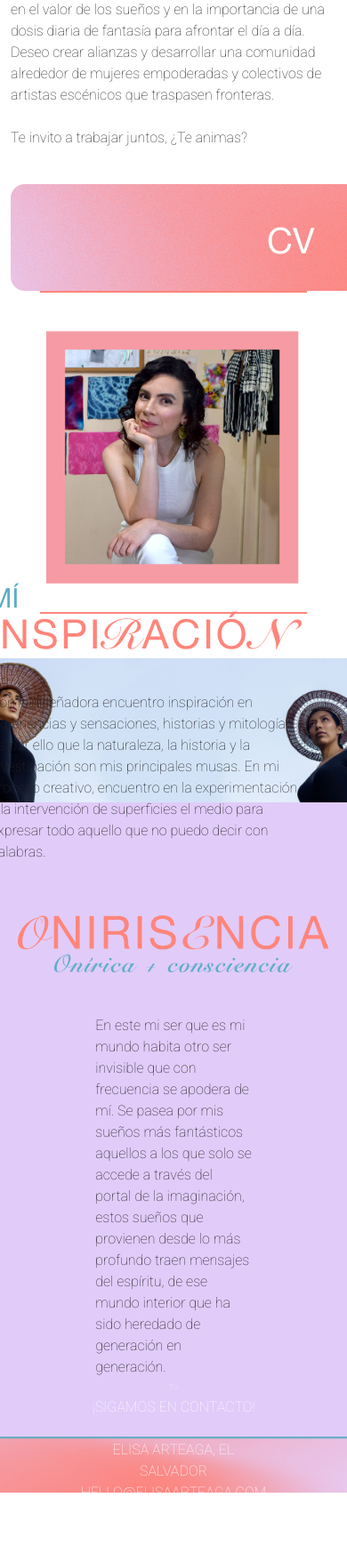
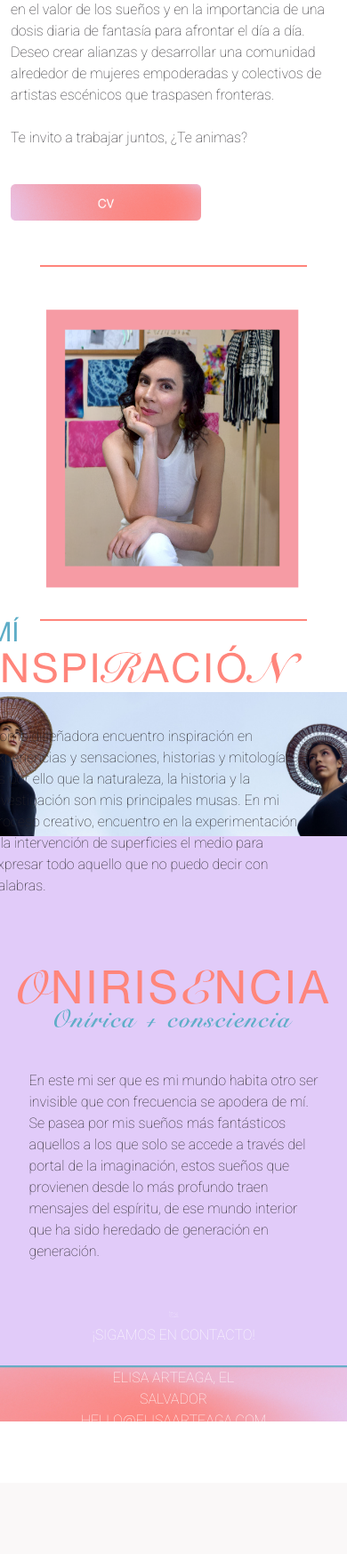
Before and after one commit to Alca1707/WebPage-ElisaArteaga, a PHP site: page / in a window 390 px wide; the page is wider, and only the part inside the window is pictured. Shown: the part 675-2422 px from the top of that part at 89% size. After the commit the page ends 2273 px from the top of that part, so only its background shows below. Run offline with PHP 8.4, Linux system fonts and the light colour scheme.

Commit message:
Main page updates

```diff
--- a/css/baseStyle.css
+++ b/css/baseStyle.css
@@ -93,8 +93,8 @@ ion-icon {
 /****CONCEPT SECTION****/
 
 #concept{
-    padding-top: 15vh;
-    padding-bottom: 50px;
+    padding-top: 150px;
+    padding-bottom: 100px;
     background-color: #E1CBF9;
 }
 
@@ -105,11 +105,10 @@ ion-icon {
     width: 350px;
 }
 
-#conceptText{
+.centerText{
     display: block;
     margin-left: auto;
     margin-right: auto;
-    width: 45%;
 }
 
 /**** FOOTER SECTION ****/
@@ -364,7 +363,11 @@ ion-icon {
 
 /* Small devices (landscape phones, 576px and up)*/
 @media (max-width: 576px) {
-
+    #cvButton{
+        display: block;
+        margin-left: auto;
+        margin-right: auto;
+    }
 }
 
 /* Medium devices (tablets, 768px and up)*/
@@ -377,6 +380,11 @@ ion-icon {
     #designerPhoto{
         width: 300px;
     }
+
+    #photoElisa{
+        margin-top: 50px;
+        margin-bottom: 30px;
+    }
 }
 
 /* X-Large devices (large desktops, 1200px and up)*/
--- a/index.php
+++ b/index.php
@@ -48,10 +48,10 @@
             <div class="">
               <img src="img/sobre mi-ELISA ARTEAGA_TXT.svg" class="titlesImg" alt="Sobre mi">
               <p class="description"><br><br>Hola, soy una diseñadora del producto artesanal con un amor por la intervención de superficies y los detalles, me apasiona la creación de productos que puedan hacer aflorar emociones y experiencias. Creo en el valor de los sueños y en la importancia de una dosis diaria de fantasía para afrontar el día a día. Deseo crear alianzas y desarrollar una comunidad alrededor de mujeres empoderadas y colectivos de artistas escénicos que traspasen fronteras. <br><br> Te invito a trabajar juntos, ¿Te animas? </p>
-              <a href="Elisa-Arteaga_CV_SP .pdf" download="Elisa-Arteaga-CV"><img src="img/Boton_CV.png" class="col-lg-7 espaciado40" alt=""></a>
+              <a href="Elisa-Arteaga_CV_SP .pdf" download="Elisa-Arteaga-CV"><img src="img/Boton_CV.png" class="col-lg-7 col-md-5 col-sm-6 col-7 espaciado40" alt=""></a>
             </div>
-            <div id="photoElisa">
-              <img id="designerPhoto" src="img/Foto-elisa.png" width="400px" height="auto" alt="Elisa photo">
+            <div id="photoElisa" class="justify-content-center">
+              <img id="designerPhoto" src="img/Foto-elisa.png" width="auto" height="400px" alt="Elisa photo">
             </div>
           </div>
         </div>
@@ -64,9 +64,9 @@
           </div>
         </div>
 
-        <div id="concept">
+        <div id="concept" class="">
           <img src="img/ONIRISCENCIA_TXT.svg" id="conceptImg" class="titlesImg" alt="Oniriscencia">
-          <p id="conceptText"> <br><br>En este mi ser que es mi mundo habita otro ser invisible que con frecuencia se apodera de mí. Se pasea por mis sueños más fantásticos aquellos a los que solo se accede a través del portal de la imaginación, estos sueños que provienen desde lo más profundo traen mensajes del espíritu, de ese mundo interior que ha sido heredado de generación en generación.</p>
+          <p class="col-lg-4 col-md-8 col-sm-9 col-10 centerText"><br><br>En este mi ser que es mi mundo habita otro ser invisible que con frecuencia se apodera de mí. Se pasea por mis sueños más fantásticos aquellos a los que solo se accede a través del portal de la imaginación, estos sueños que provienen desde lo más profundo traen mensajes del espíritu, de ese mundo interior que ha sido heredado de generación en generación.</p>
         </div>
 
         <?php
```
Also changed, not shown: fonts/.htaccess (deleted), fonts/HelveticaNeueLTStdRoman.otf (deleted).
